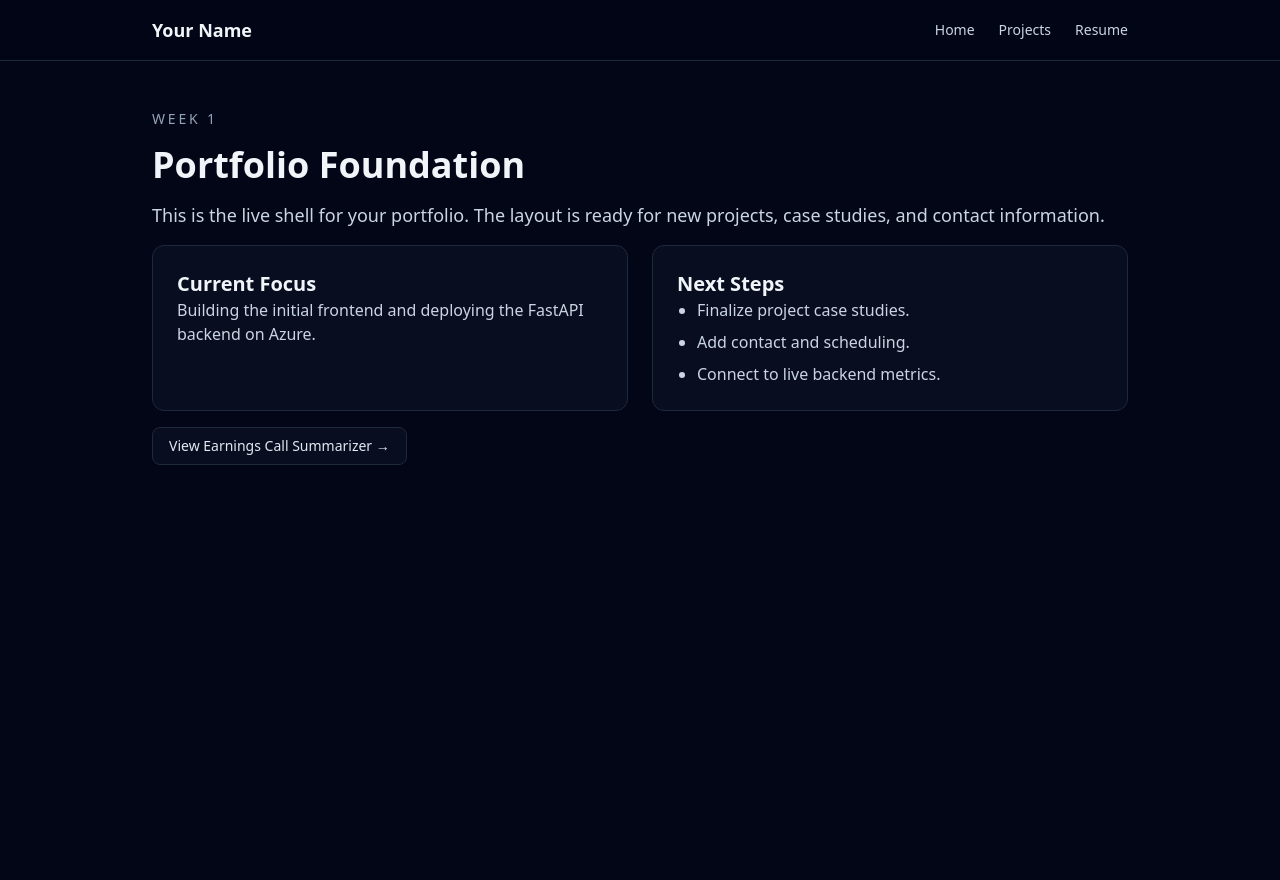
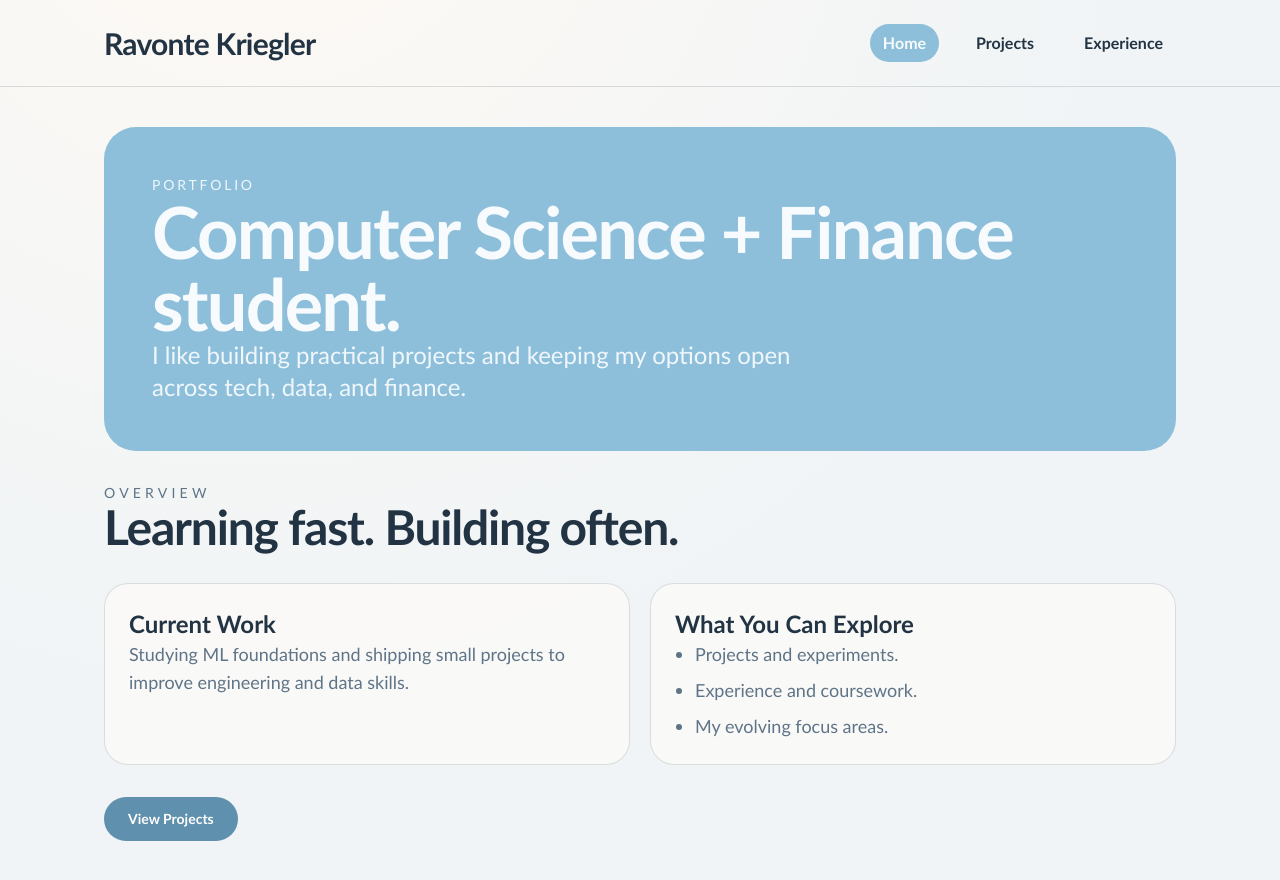
Before and after one commit to Ravonte-K/Personal-Portfolio, a Next.js app in the folder app/frontend/: page / in a window 1280 px wide. Shown: the top 880 px of the page. Before the commit the page ends 800 px from the top, so only its background shows below. Built offline with nearby package versions, Linux system fonts and the light colour scheme.

Commit message:
Styling and format updates

```diff
--- a/app/frontend/app/globals.css
+++ b/app/frontend/app/globals.css
@@ -2,14 +2,113 @@
 @tailwind components;
 @tailwind utilities;
 
+:root {
+  --bg: #f0f4f6;
+  --bg-strong: #8dbfda;
+  --text: #223343;
+  --text-inverse: #f7fbfd;
+  --muted: #5f7487;
+  --line: rgba(34, 51, 67, 0.14);
+  --font-display: "Avenir Next", "Futura", "Trebuchet MS", "Segoe UI", sans-serif;
+}
+
 body {
-  @apply bg-slate-950 text-slate-100 antialiased;
+  background: radial-gradient(circle at 20% -20%, #fffaf4 0%, var(--bg) 58%);
+  color: var(--text);
+  font-family: var(--font-display);
+  @apply antialiased;
 }
 
 main {
-  @apply mx-auto max-w-5xl px-6 py-12;
+  @apply mx-auto max-w-6xl px-5 pb-14 pt-8 md:px-10 md:pb-20 md:pt-10;
 }
 
 section {
-  @apply space-y-4;
+  @apply space-y-8;
 }
+
+.site-header {
+  border-bottom: 1px solid var(--line);
+}
+
+.site-nav {
+  @apply mx-auto flex max-w-6xl items-center justify-between px-5 py-6 md:px-10;
+}
+
+.brand-mark {
+  @apply text-3xl font-bold tracking-tight;
+}
+
+.nav-tabs {
+  @apply flex items-center gap-4 text-sm font-semibold md:gap-6 md:text-base;
+}
+
+.tab-link {
+  @apply rounded-full px-3 py-1.5 transition-transform duration-200;
+  border: 1px solid transparent;
+}
+
+.tab-link:hover {
+  border-color: var(--line);
+  transform: translateY(-1px);
+}
+
+.tab-link.active {
+  background: var(--bg-strong);
+  border-color: transparent;
+  color: var(--text-inverse);
+}
+
+.hero-shell {
+  background: var(--bg-strong);
+  color: var(--text-inverse);
+  @apply rounded-[2rem] p-8 md:p-12;
+}
+
+.hero-kicker {
+  @apply text-sm font-medium uppercase tracking-[0.2em];
+  color: rgba(248, 252, 255, 0.9);
+}
+
+.hero-subcopy {
+  @apply max-w-2xl text-lg md:text-2xl;
+  color: rgba(248, 252, 255, 0.92);
+}
+
+.hero-heading {
+  @apply max-w-4xl text-5xl font-bold leading-[0.97] tracking-tight md:text-7xl;
+}
+
+.kicker {
+  color: var(--muted);
+  @apply text-xs uppercase tracking-[0.3em] md:text-sm;
+}
+
+.content-grid {
+  @apply grid gap-5 md:grid-cols-2;
+}
+
+.panel {
+  border: 1px solid var(--line);
+  background: rgba(255, 252, 248, 0.62);
+  @apply rounded-3xl p-6;
+}
+
+.section-title {
+  @apply text-4xl font-bold leading-tight tracking-tight md:text-5xl;
+}
+
+.section-copy {
+  color: var(--muted);
+  @apply max-w-3xl text-lg;
+}
+
+.btn-primary {
+  @apply rounded-full px-6 py-3 text-sm font-semibold text-white transition hover:-translate-y-0.5;
+  background: #5f90ad;
+}
+
+.btn-secondary {
+  @apply rounded-full border px-4 py-2 text-sm font-semibold transition hover:-translate-y-0.5;
+  border-color: var(--line);
+}
--- a/app/frontend/app/layout.tsx
+++ b/app/frontend/app/layout.tsx
@@ -1,32 +1,23 @@
 import "./globals.css";
 import Link from "next/link";
 import type { ReactNode } from "react";
+import NavTabs from "./nav-tabs";
 
 export const metadata = {
   title: "Portfolio",
-  description: "Personal portfolio shell"
+  description: "Personal portfolio"
 };
-
-const navItems = [
-  { label: "Home", href: "/" },
-  { label: "Projects", href: "/projects" },
-  { label: "Resume", href: "/resume" }
-];
 
 export default function RootLayout({ children }: { children: ReactNode }) {
   return (
     <html lang="en">
       <body>
-        <header className="border-b border-slate-800 bg-slate-950/80 backdrop-blur">
-          <nav className="mx-auto flex max-w-5xl items-center justify-between px-6 py-4">
-            <span className="text-lg font-semibold">Your Name</span>
-            <div className="flex gap-6 text-sm text-slate-300">
-              {navItems.map((item) => (
-                <Link key={item.href} href={item.href} className="hover:text-white">
-                  {item.label}
-                </Link>
-              ))}
-            </div>
+        <header className="site-header">
+          <nav className="site-nav">
+            <Link href="/" className="brand-mark">
+              Ravonte Kriegler
+            </Link>
+            <NavTabs />
           </nav>
         </header>
         <main>{children}</main>
--- /dev/null
+++ b/app/frontend/app/nav-tabs.tsx
@@ -0,0 +1,41 @@
+"use client";
+
+import Link from "next/link";
+import { usePathname } from "next/navigation";
+
+type NavItem = {
+  label: string;
+  href: string;
+};
+
+const navItems: NavItem[] = [
+  { label: "Home", href: "/" },
+  { label: "Projects", href: "/projects" },
+  { label: "Experience", href: "/resume" }
+];
+
+function isActive(pathname: string, href: string) {
+  if (href === "/") {
+    return pathname === "/";
+  }
+
+  return pathname === href || pathname.startsWith(`${href}/`);
+}
+
+export default function NavTabs() {
+  const pathname = usePathname();
+
+  return (
+    <div className="nav-tabs" aria-label="Main navigation">
+      {navItems.map((item) => (
+        <Link
+          key={item.href}
+          href={item.href}
+          className={`tab-link ${isActive(pathname, item.href) ? "active" : ""}`}
+        >
+          {item.label}
+        </Link>
+      ))}
+    </div>
+  );
+}
--- a/app/frontend/app/page.tsx
+++ b/app/frontend/app/page.tsx
@@ -3,34 +3,48 @@ import Link from "next/link";
 export default function HomePage() {
   return (
     <section>
-      <p className="text-sm uppercase tracking-[0.2em] text-slate-400">Week 1</p>
-      <h1 className="text-4xl font-bold">Portfolio Foundation</h1>
-      <p className="text-lg text-slate-300">
-        This is the live shell for your portfolio. The layout is ready for new projects,
-        case studies, and contact information.
-      </p>
-      <div className="grid gap-6 md:grid-cols-2">
-        <div className="rounded-xl border border-slate-800 bg-slate-900/50 p-6">
-          <h2 className="text-xl font-semibold">Current Focus</h2>
-          <p className="text-slate-300">
-            Building the initial frontend and deploying the FastAPI backend on Azure.
+      <div className="hero-shell">
+        <p className="hero-kicker">
+          Portfolio
+        </p>
+        <h1 className="hero-heading">
+          Computer Science + Finance student.
+        </h1>
+        <p className="hero-subcopy">
+          I like building practical projects and keeping my options open across tech, data, and
+          finance.
+        </p>
+      </div>
+
+      <div>
+        <p className="kicker">Overview</p>
+        <h2 className="section-title">Learning fast. Building often.</h2>
+      </div>
+
+      <div className="content-grid">
+        <div className="panel">
+          <h3 className="text-2xl font-semibold">Current Work</h3>
+          <p className="section-copy">
+            Studying ML foundations and shipping small projects to improve engineering and data
+            skills.
           </p>
         </div>
-        <div className="rounded-xl border border-slate-800 bg-slate-900/50 p-6">
-          <h2 className="text-xl font-semibold">Next Steps</h2>
-          <ul className="list-disc space-y-2 pl-5 text-slate-300">
-            <li>Finalize project case studies.</li>
-            <li>Add contact and scheduling.</li>
-            <li>Connect to live backend metrics.</li>
+        <div className="panel">
+          <h3 className="text-2xl font-semibold">What You Can Explore</h3>
+          <ul className="section-copy list-disc space-y-2 pl-5">
+            <li>Projects and experiments.</li>
+            <li>Experience and coursework.</li>
+            <li>My evolving focus areas.</li>
           </ul>
         </div>
       </div>
-      <div className="mt-8">
+
+      <div className="flex flex-wrap gap-3">
         <Link
-          href="/projects/earnings-summarizer"
-          className="inline-flex items-center rounded-lg border border-slate-800 bg-slate-900/50 px-4 py-2 text-sm font-medium text-slate-200 transition-colors hover:bg-slate-900"
+          href="/projects"
+          className="btn-primary"
         >
-          View Earnings Call Summarizer →
+          View Projects
         </Link>
       </div>
     </section>
--- a/app/frontend/app/projects/page.tsx
+++ b/app/frontend/app/projects/page.tsx
@@ -1,33 +1,48 @@
+import Link from "next/link";
+
 const projects = [
   {
-    title: "Azure Deployment Plan",
-    description: "Infrastructure outline for FastAPI + PostgreSQL + Static Web Apps."
+    title: "Earnings Call Summarizer",
+    description: "Summarizes earnings calls and surfaces key business insights.",
+    href: "/projects/earnings-summarizer"
   },
   {
-    title: "Portfolio UI Shell",
-    description: "Reusable layout and navigation for future case studies."
+    title: "Example Project",
+    description: "Lorem ipsum dolor sit amet consectetur, adipisicing elit. Iusto, praesentium."
   },
   {
-    title: "Health Monitoring",
-    description: "Backend health checks and database connectivity validation."
+    title: "Example Project",
+    description: "Lorem ipsum dolor sit amet consectetur, adipisicing elit. Iusto, praesentium."
+  },
+  {
+    title: "Example Project",
+    description: "Lorem ipsum dolor sit amet consectetur, adipisicing elit. Iusto, praesentium."
   }
 ];
 
 export default function ProjectsPage() {
   return (
     <section>
-      <h1 className="text-3xl font-bold">Projects</h1>
-      <p className="text-slate-300">
-        A curated snapshot of active and upcoming work for the portfolio.
+      <div>
+        <p className="kicker">Projects</p>
+        <h1 className="section-title">Selected builds and technical experiments.</h1>
+      </div>
+      <p className="section-copy">
+        A snapshot of active and upcoming work.
       </p>
-      <div className="grid gap-6 md:grid-cols-2">
+      <div className="content-grid">
         {projects.map((project) => (
-          <article
-            key={project.title}
-            className="rounded-xl border border-slate-800 bg-slate-900/50 p-6"
-          >
-            <h2 className="text-xl font-semibold">{project.title}</h2>
-            <p className="text-slate-300">{project.description}</p>
+          <article key={project.title} className="panel">
+            <h2 className="text-2xl font-semibold">{project.title}</h2>
+            <p className="section-copy">{project.description}</p>
+            {project.href ? (
+              <Link
+                href={project.href}
+                className="btn-secondary mt-4 inline-flex"
+              >
+                Live example
+              </Link>
+            ) : null}
           </article>
         ))}
       </div>
--- a/app/frontend/app/resume/page.tsx
+++ b/app/frontend/app/resume/page.tsx
@@ -14,20 +14,21 @@ const experience = [
 export default function ResumePage() {
   return (
     <section>
-      <h1 className="text-3xl font-bold">Resume</h1>
-      <p className="text-slate-300">
-        Highlighting the experience and skills that power the portfolio.
+      <div>
+        <p className="kicker">Experience</p>
+        <h1 className="section-title">Roles, systems, and outcomes.</h1>
+      </div>
+      <p className="section-copy">
+        Experience that combines product thinking, API architecture, and reliable cloud
+        deployment for modern web apps.
       </p>
       <div className="space-y-6">
         {experience.map((item) => (
-          <div
-            key={`${item.role}-${item.company}`}
-            className="rounded-xl border border-slate-800 bg-slate-900/50 p-6"
-          >
-            <h2 className="text-xl font-semibold">
+          <div key={`${item.role}-${item.company}`} className="panel">
+            <h2 className="text-2xl font-semibold">
               {item.role} · {item.company}
             </h2>
-            <p className="text-slate-300">{item.summary}</p>
+            <p className="section-copy">{item.summary}</p>
           </div>
         ))}
       </div>
```
Also changed, not shown: 2 other files (tests, documents, lock files or other folders).
